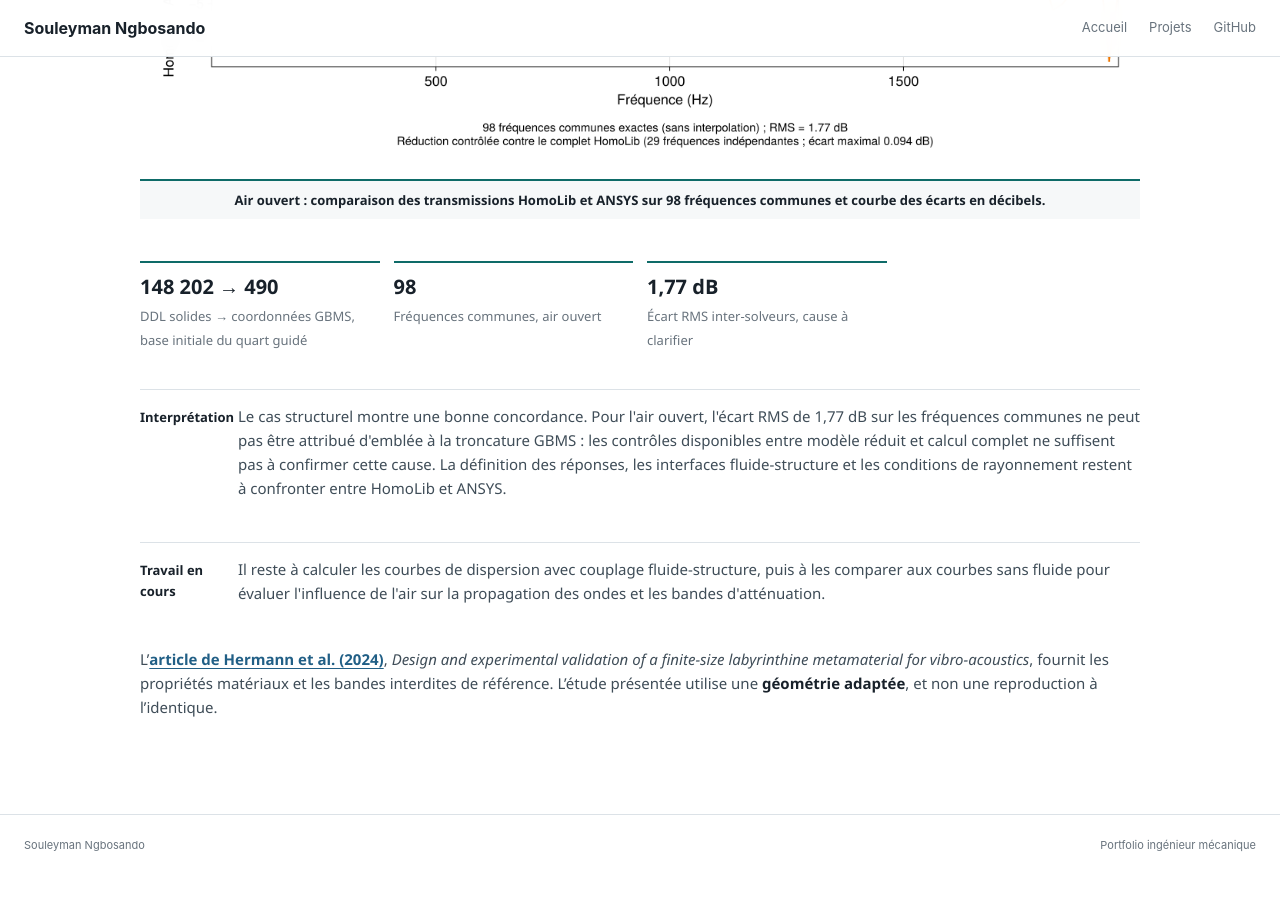
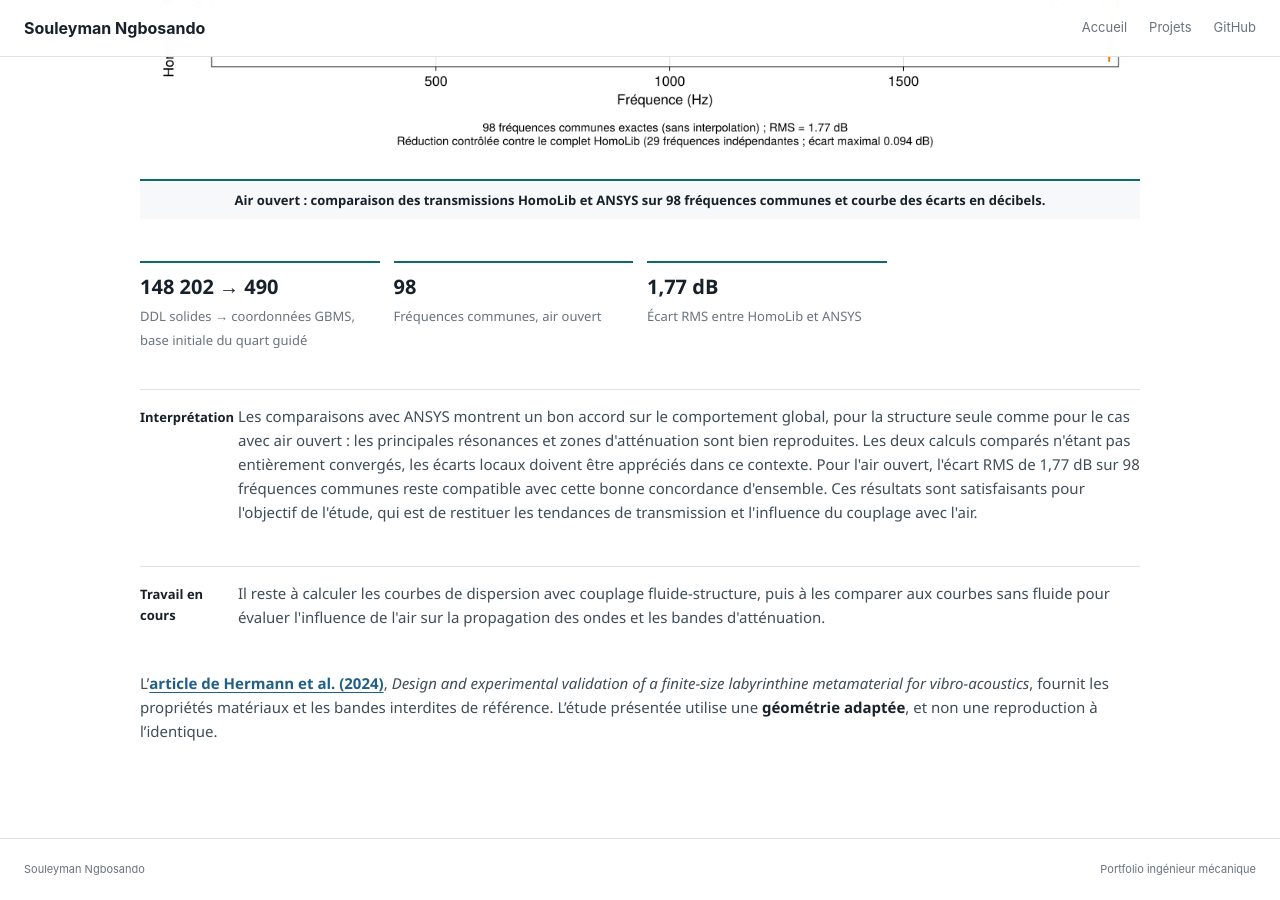
Before and after one commit to Ngbosando/Ngbosando.github.io, a Jekyll site: the page built from _projects/labyrinthine-metamaterial/index.md, in a window 1280 px wide and 900 px high, scrolled down 5436 px. Built offline with Jekyll 4.4.1, drawn with Linux system fonts in a browser that asks for light colours; before the commit the page ends 6312 px from its top, so only the background shows below that.

Commit message:
Recentrer l'interprétation sur l'accord global des transmissions

```diff
--- a/_projects/labyrinthine-metamaterial/index.md
+++ b/_projects/labyrinthine-metamaterial/index.md
@@ -91,10 +91,10 @@ Pour contrôler les résultats, les réponses de transmission calculées avec **
 <div class="metric-strip">
   <div><b>148 202 → 490</b><span>DDL solides → coordonnées GBMS, base initiale du quart guidé</span></div>
   <div><b>98</b><span>Fréquences communes, air ouvert</span></div>
-  <div><b>1,77 dB</b><span>Écart RMS inter-solveurs, cause à clarifier</span></div>
+  <div><b>1,77 dB</b><span>Écart RMS entre HomoLib et ANSYS</span></div>
 </div>
 
-<div class="result-line"><b>Interprétation</b><span>Le cas structurel montre une bonne concordance. Pour l'air ouvert, l'écart RMS de 1,77 dB sur les fréquences communes ne peut pas être attribué d'emblée à la troncature GBMS : les contrôles disponibles entre modèle réduit et calcul complet ne suffisent pas à confirmer cette cause. La définition des réponses, les interfaces fluide-structure et les conditions de rayonnement restent à confronter entre HomoLib et ANSYS.</span></div>
+<div class="result-line"><b>Interprétation</b><span>Les comparaisons avec ANSYS montrent un bon accord sur le comportement global, pour la structure seule comme pour le cas avec air ouvert : les principales résonances et zones d'atténuation sont bien reproduites. Les deux calculs comparés n'étant pas entièrement convergés, les écarts locaux doivent être appréciés dans ce contexte. Pour l'air ouvert, l'écart RMS de 1,77 dB sur 98 fréquences communes reste compatible avec cette bonne concordance d'ensemble. Ces résultats sont satisfaisants pour l'objectif de l'étude, qui est de restituer les tendances de transmission et l'influence du couplage avec l'air.</span></div>
 
 <div class="result-line"><b>Travail en cours</b><span>Il reste à calculer les courbes de dispersion avec couplage fluide-structure, puis à les comparer aux courbes sans fluide pour évaluer l'influence de l'air sur la propagation des ondes et les bandes d'atténuation.</span></div>
 
```
